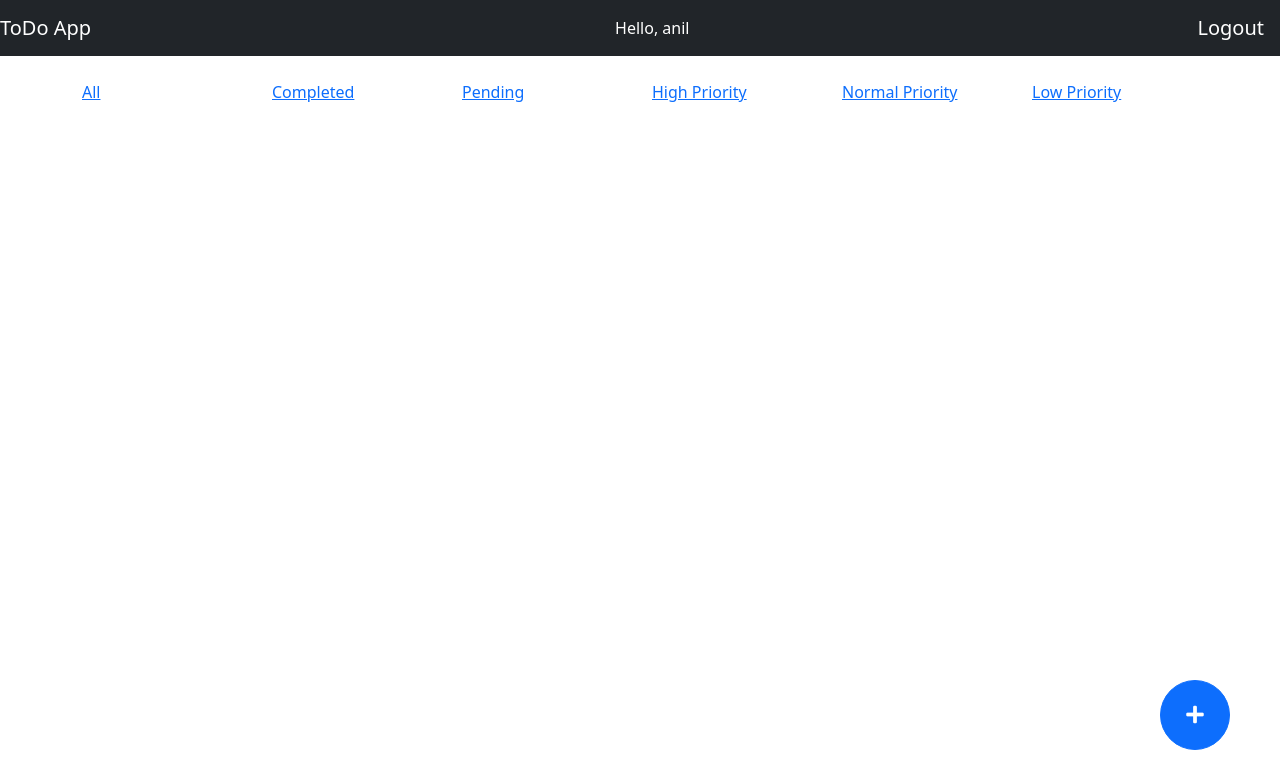
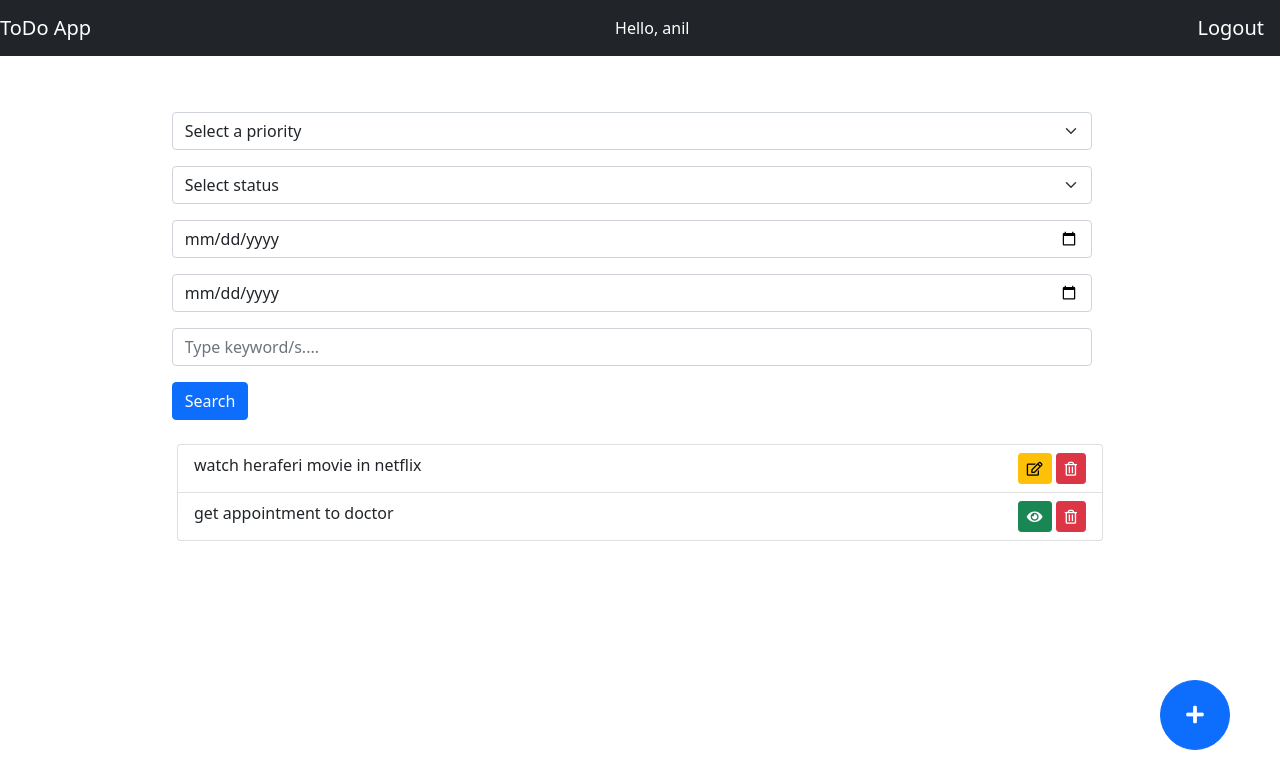
Before and after one commit to anilthapa44600/todo_project, a Django app: page / in a window 1280 px wide. Shown: the top 781 px of the page. Run offline with Django 3.2, Linux system fonts and the light colour scheme; a user stored in the database is signed in; data comes from the database, SQL or seed files in the repository; both versions use the stored data as it was after the commit.

Commit message:
search feature added

```diff
--- a/todo/templates/index.html
+++ b/todo/templates/index.html
@@ -3,24 +3,41 @@
 {% block content %}
 
     <div class="row mt-4">
-        <div class="col-2">
-            <a href="/">All</a>
+        <form action="{% url 'index' %}"class="row row-cols-lg-auto g-3 align-items-center">
+
+
+            <div class="col-10 mx-auto">
+                <select  name="priority" class="form-select">
+                    <option value="" selected>Select a priority</option>
+                    <option value="high">High</option>
+                    <option value="normal">Normal</option>
+                    <option value="low">Low</option>
+                </select>
             </div>
-        <div class="col-2">
-            <a href="?status=1">Completed</a>
+            <div class="col-10 mx-auto">
+                <select  name="status" class="form-select">
+                    <option value="" selected>Select status</option>
+                    <option value="0">Pending</option>
+                    <option value="1">completed</option>
+
+                </select>
             </div>
-        <div class="col-2">
-            <a href="?status=0">Pending</a>
+
+            <div class="col-10 mx-auto">
+                <input type="date" class="form-control" name="start_date" class="form-control">
             </div>
-        <div class="col-2">
-            <a href="?priority=high">High Priority</a>
+            <div class="col-10 mx-auto">
+                <input type="date" name="end_date" class="form-control">
             </div>
-        <div class="col-2">
-            <a href="?priority=normal">Normal Priority</a>
+
+            <div class="col-10 mx-auto">
+                <input type="text" name="keyword" class="form-control" placeholder="Type keyword/s....">
             </div>
-        <div class="col-2">
-            <a href="?priority=low">Low Priority</a>
+
+            <div class="col-10 mx-auto">
+                <button type="submit" class="btn btn-primary">Search</button>
             </div>
+        </form>
     </div>
 
     <div class="row mt-4">
--- a/todo/views.py
+++ b/todo/views.py
@@ -8,17 +8,15 @@
 
 @login_required(login_url='login')
 def index(request):
-        keys_list = request.GET.keys()
-        # print(keys_list)
-        if 'status' in keys_list:
-            status = request.GET['status']
-            todo_items = ToDo.objects.filter(user=request.user ,status=status).order_by('-added_date')
-        elif 'priority' in keys_list:
-            priority = request.GET['priority']
-            todo_items = ToDo.objects.filter(user=request.user, priority=priority).order_by('-added_date')
-        else:
-            todo_items = ToDo.objects.filter(user=request.user).order_by('-added_date')
-        return render(request,'index.html', {'todo_items': todo_items})
+    kwargs ={'user': request.user}
+    if request.GET.get('status', None):
+        kwargs['status'] = request.GET.get('status')
+    if request.GET.get('priority', None):
+        kwargs['priority'] = request.GET.get('priority')
+    if request.GET.get('keyword', None):
+        kwargs['text__icontains'] = request.GET.get('keyword')
+    todo_items = ToDo.objects.filter(**kwargs).order_by('-added_date')
+    return render(request,'index.html', {'todo_items': todo_items})
 
 
 @login_required(login_url='login')
```
Also changed, not shown: db.sqlite3, todo/migrations/0001_initial.py, todo/migrations/0002_auto_20210308_2229.py (deleted). Lines whose indentation alone changed are shown as unchanged.
